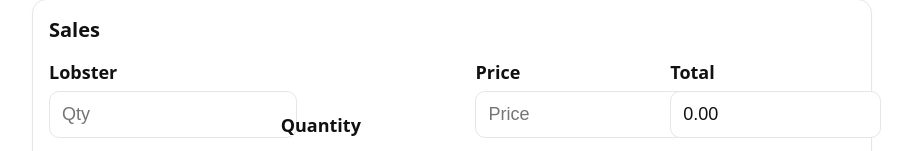
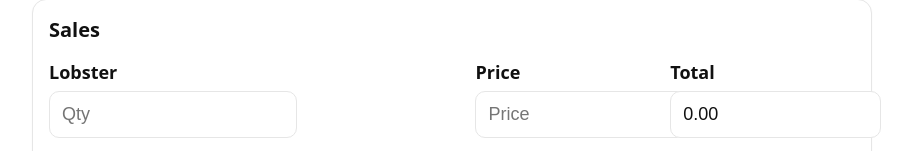
Before and after one commit to TASABelize/TAMRFishingApp, a plain HTML site: page index.html in a window 1280 px wide. Shown: the part 649-800 px from the top of the page, without its empty margins (188-1100 px from the left). Drawn offline with nearby package versions, Linux system fonts and the light colour scheme.

Commit message:
Update index.html

```diff
--- a/index.html
+++ b/index.html
@@ -139,7 +139,7 @@
       <!-- Per-species qty x price calculators -->
       <div class="row-4">
         <div><label id="t_lobster">Lobster</label><input type="number" id="lobster_qty" placeholder="Qty" step="0.01" min="0"></div>
-        <div><label id="t_qty">Quantity</label><input type="number" id="lobster_qty_dup" placeholder="Qty" step="0.01" min="0" style="display:none"></div>
+        <div><input type="number" id="lobster_qty_dup" placeholder="Qty" step="0.01" min="0" style="display:none"></div>
         <div><label id="t_price">Price</label><input type="number" id="lobster_price" placeholder="Price" step="0.01" min="0"></div>
         <div><label id="t_total">Total</label><input type="number" id="lobster_total" placeholder="0.00" step="0.01" min="0" readonly></div>
       </div>
```
